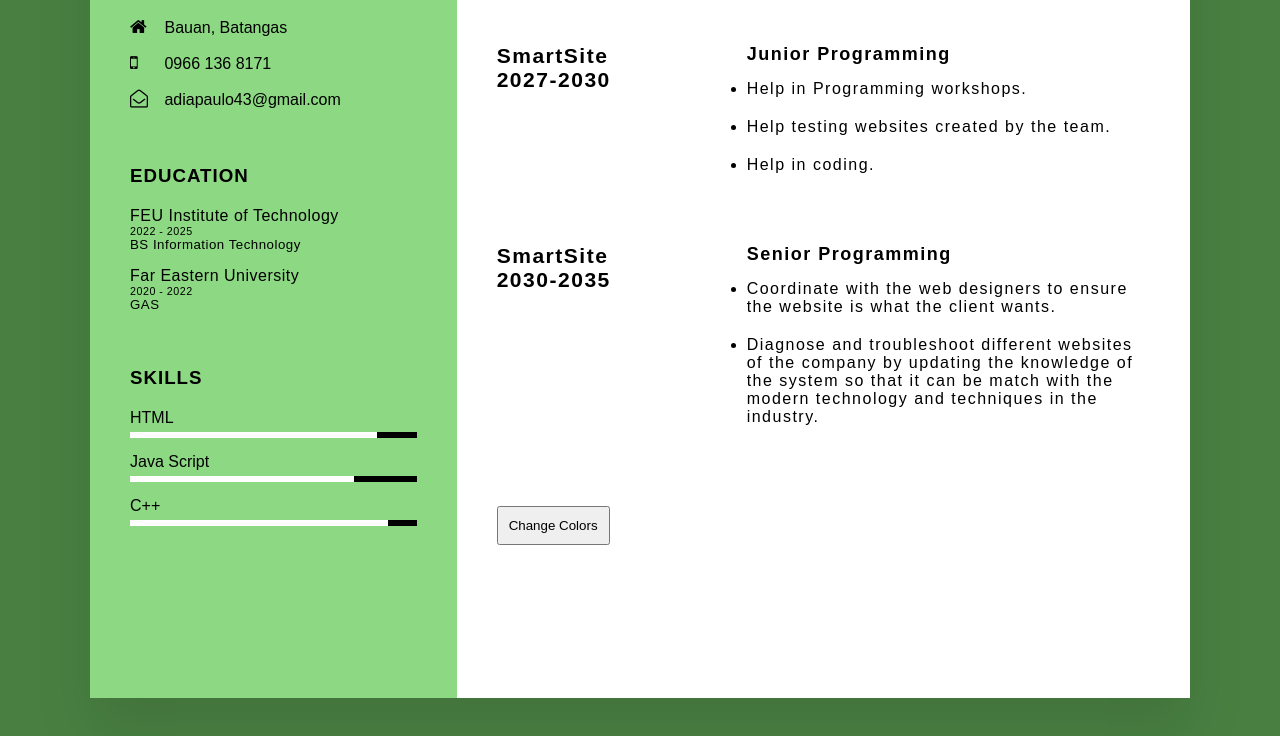
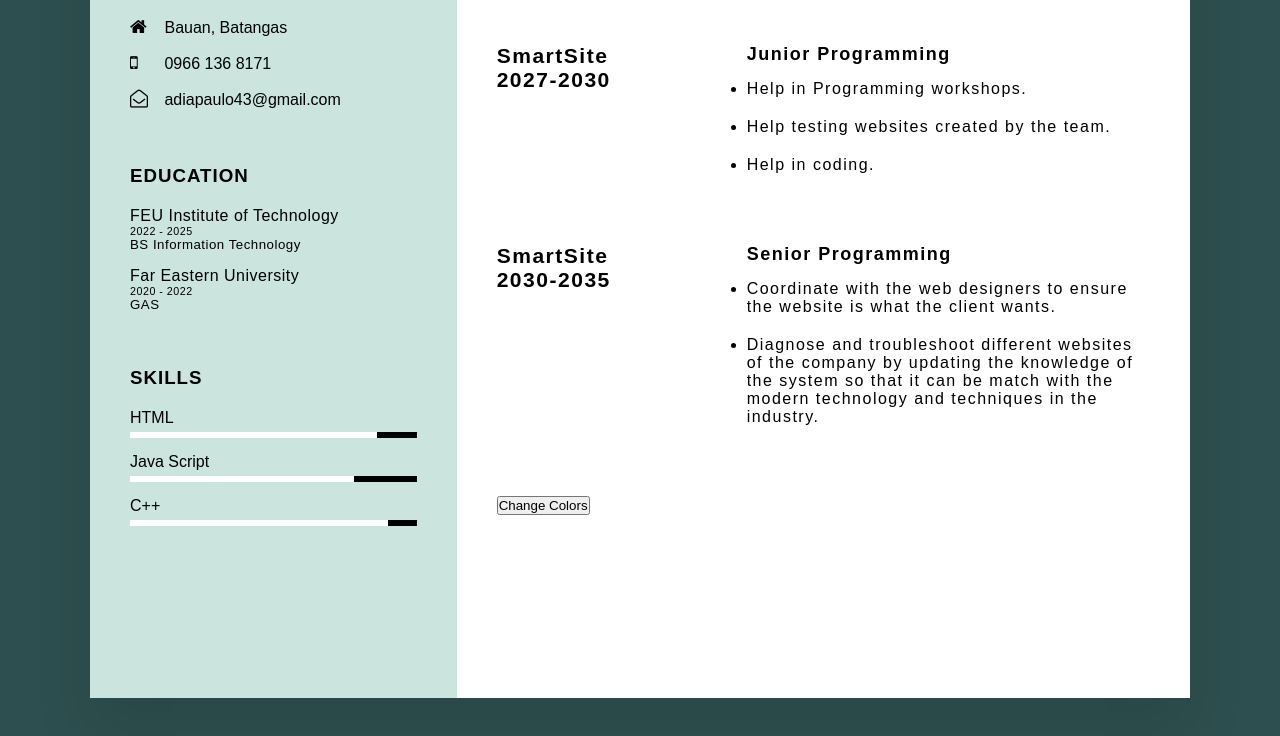
Before and after one commit to Pauuwiii/2023_2T_AWD_TW22, a plain HTML site: page index.html in a window 1280 px wide. Both pictures are taken after a click on the button "Change Colors". Shown: the part 452-1188 px from the top of the page. Drawn offline with Linux system fonts and the light colour scheme.

Commit message:
Final Update

```diff
--- a/colchange.js
+++ b/colchange.js
@@ -1,18 +1,22 @@
 var colorIndex = 0;
-    var colors = ["green", "blue", "red"];
+var colors = ["#2E4F4F", "#F8E559"];
+var colors2 = ['#CBE4DE', "#FAEF9B"];
 
-function changeColors() {
+function Magicchange() {
     const body = document.body;
     var leftSide = document.querySelector('.container .left_Side');
     var titlesec = document.querySelector('.titlesec');
 
+    // Generate random RGB values for background color
 
-    // Generate random RGB values for background color
-    const bgColor = ['#2E4F4F','#F8E559'];
-    leftSide.style.backgroundColor = ['#CBE4DE','#FAEF9B'];
+    leftSide.style.backgroundColor = colors2[colorIndex];
     titlesec.style.color = 'black';
 
-    body.style.backgroundColor = bgColor;
-    var element = document.getElementById("colorChangeButton");
+
+    body.style.backgroundColor = colors[colorIndex];
     colorIndex = (colorIndex + 1) % colors.length;
+    colorIndex = (colorIndex) % colors2.length;
+
+   // Get the element by its ID
+   var element = document.getElementById("ChangeButton");
 }
--- a/index.html
+++ b/index.html
@@ -143,7 +143,7 @@
                             </ul>
                         </div>
                     </div>
-                    <button id="colorChangeButton" onclick="changeColors()">Change Colors</button>
+                    <button id="colorChangeButton" onclick="Magicchange()">Change Colors</button>
                 </div>
             </div>
         </div>
--- a/style.css
+++ b/style.css
@@ -221,7 +221,7 @@ body
     margin-bottom: 15px;
 }
 
-#colorChangeButton {
+#ChangeButton {
     padding: 10px;
     margin: 10px 0;
     cursor: pointer;
```
